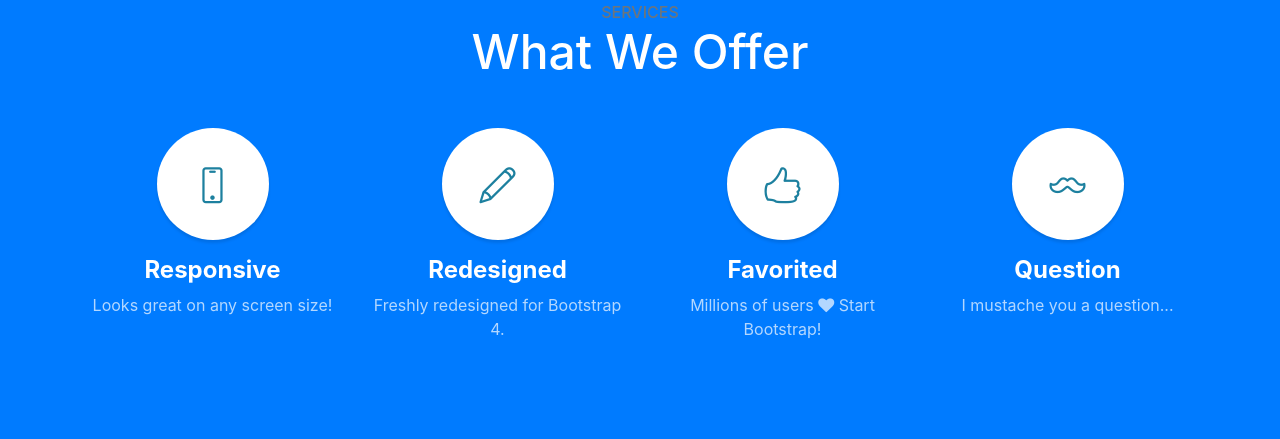
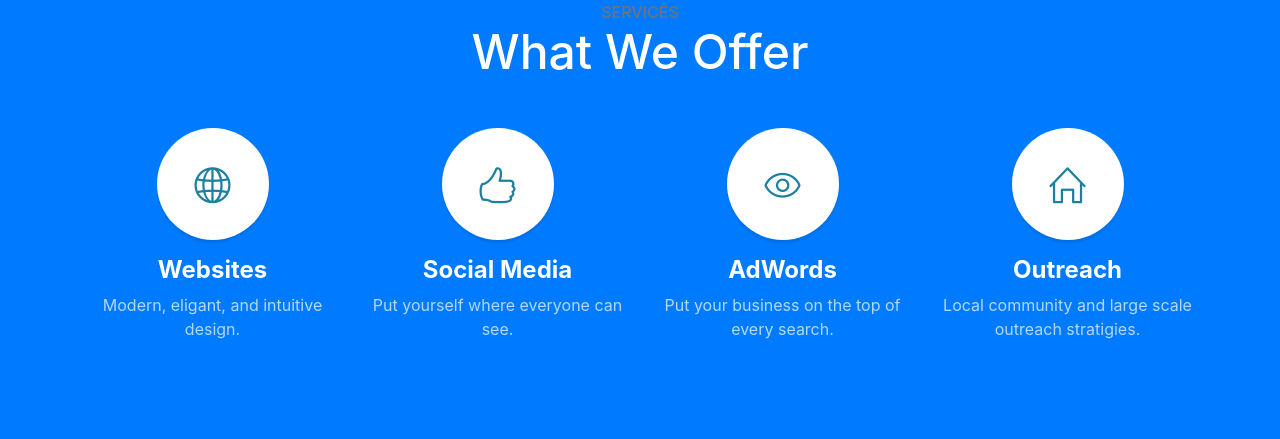
Before and after one commit to maxcpost/Obleak.co, a website with bundled scripts: page index.html in a window 1280 px wide. Shown: the part 1319-1758 px from the top of the page. Built offline with nearby package versions, Linux system fonts and the light colour scheme.

Commit message:
Clean up

```diff
--- a/index.html
+++ b/index.html
@@ -56,7 +56,7 @@
       <div class="container text-center my-auto">
         <h1 class="mb-1">Obleak Marketing</h1>
         <h3 class="mb-5">
-          <em>Modern and personalized solutions tailored for you.</em>
+          <em>Modern and personalized solutions tailored to you.</em>
         </h3>
         <a class="btn btn-primary btn-xl js-scroll-trigger" href="#about">Find Out More</a>
       </div>
@@ -86,41 +86,39 @@
         <div class="row">
           <div class="col-lg-3 col-md-6 mb-5 mb-lg-0">
             <span class="service-icon rounded-circle mx-auto mb-3">
-              <i class="icon-screen-smartphone"></i>
+              <i class="icon-globe"></i>
             </span>
             <h4>
-              <strong>Responsive</strong>
+              <strong>Websites</strong>
             </h4>
-            <p class="text-faded mb-0">Looks great on any screen size!</p>
-          </div>
-          <div class="col-lg-3 col-md-6 mb-5 mb-lg-0">
-            <span class="service-icon rounded-circle mx-auto mb-3">
-              <i class="icon-pencil"></i>
-            </span>
-            <h4>
-              <strong>Redesigned</strong>
-            </h4>
-            <p class="text-faded mb-0">Freshly redesigned for Bootstrap 4.</p>
+            <p class="text-faded mb-0">Modern, eligant, and intuitive design.</p>
           </div>
           <div class="col-lg-3 col-md-6 mb-5 mb-md-0">
             <span class="service-icon rounded-circle mx-auto mb-3">
               <i class="icon-like"></i>
             </span>
             <h4>
-              <strong>Favorited</strong>
+              <strong>Social Media</strong>
             </h4>
-            <p class="text-faded mb-0">Millions of users
-              <i class="fa fa-heart"></i>
-              Start Bootstrap!</p>
+            <p class="text-faded mb-0">Put yourself where everyone can see.</p>
+          </div>
+          <div class="col-lg-3 col-md-6 mb-5 mb-lg-0">
+            <span class="service-icon rounded-circle mx-auto mb-3">
+              <i class="icon-eye"></i>
+            </span>
+            <h4>
+              <strong>AdWords</strong>
+            </h4>
+            <p class="text-faded mb-0">Put your business on the top of every search.</p>
           </div>
           <div class="col-lg-3 col-md-6">
             <span class="service-icon rounded-circle mx-auto mb-3">
-              <i class="icon-mustache"></i>
+              <i class="icon-home"></i>
             </span>
             <h4>
-              <strong>Question</strong>
+              <strong>Outreach</strong>
             </h4>
-            <p class="text-faded mb-0">I mustache you a question...</p>
+            <p class="text-faded mb-0">Local community and large scale outreach stratigies.</p>
           </div>
         </div>
       </div>
@@ -128,10 +126,10 @@
 
     <!-- Map -->
     <section id="contact" class="map">
-      <iframe width="100%" height="100%" frameborder="0" scrolling="no" marginheight="0" marginwidth="0" src="https://maps.google.com/maps?f=q&amp;source=s_q&amp;hl=en&amp;geocode=&amp;q=Twitter,+Inc.,+Market+Street,+San+Francisco,+CA&amp;aq=0&amp;oq=twitter&amp;sll=28.659344,-81.187888&amp;sspn=0.128789,0.264187&amp;ie=UTF8&amp;hq=Twitter,+Inc.,+Market+Street,+San+Francisco,+CA&amp;t=m&amp;z=15&amp;iwloc=A&amp;output=embed"></iframe>
+      <iframe width="100%" height="100%" frameborder="0" scrolling="no" marginheight="0" marginwidth="0" src="https://maps.google.com/maps?q=Rochester%2C%20US&t=&z=12&ie=UTF8&iwloc=&output=embed"></iframe>
       <br/>
       <small>
-        <a href="https://maps.google.com/maps?f=q&amp;source=embed&amp;hl=en&amp;geocode=&amp;q=Twitter,+Inc.,+Market+Street,+San+Francisco,+CA&amp;aq=0&amp;oq=twitter&amp;sll=28.659344,-81.187888&amp;sspn=0.128789,0.264187&amp;ie=UTF8&amp;hq=Twitter,+Inc.,+Market+Street,+San+Francisco,+CA&amp;t=m&amp;z=15&amp;iwloc=A"></a>
+        <a href="https://maps.google.com/maps?q=Rochester%2C%20US&t=&z=12&ie=UTF8&iwloc=&output=embed"></a>
       </small>
     </section>
 
@@ -155,7 +153,7 @@
             </a>
           </li>
         </ul>
-        <p class="text-muted small mb-0">Copyright &copy; Your Website 2017</p>
+        <p class="text-muted small mb-0">Copyright &copy; obleak.co 2018</p>
       </div>
     </footer>
 
```
Also changed, not shown: 1 other file.
